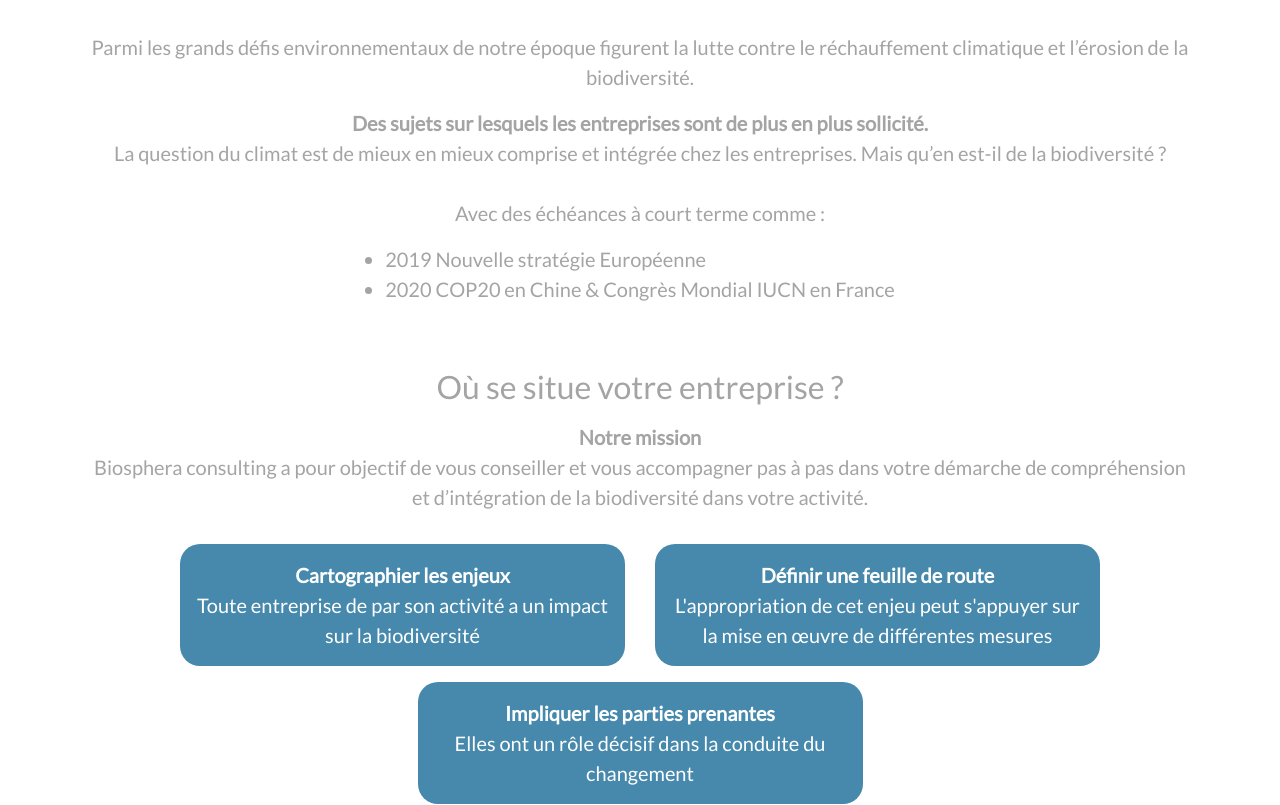
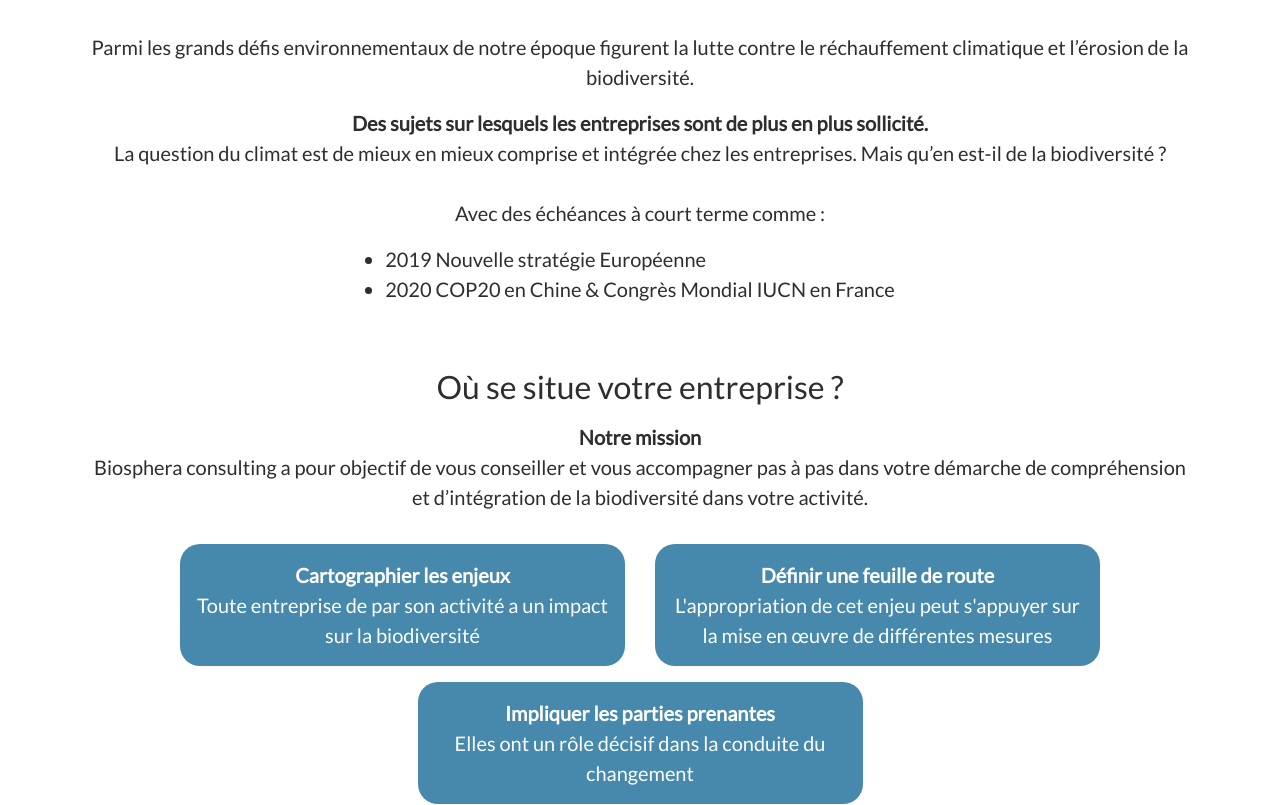
Before and after one commit to apflieger/biosphera-consulting, a plain HTML site: page index.html in a window 1280 px wide. Shown: the part 408-1213 px from the top of the page. Drawn offline with nearby package versions, Linux system fonts and the light colour scheme.

Commit message:
Update styles.css

```diff
--- a/styles.css
+++ b/styles.css
@@ -1,7 +1,7 @@
 body {
 	font-family: 'Lato', sans-serif;
 	text-align: center;
-	color: #A4A4A4;
+	color: #2E2E2E;
 	font-size: 1.25rem;
 }
 img {
```
